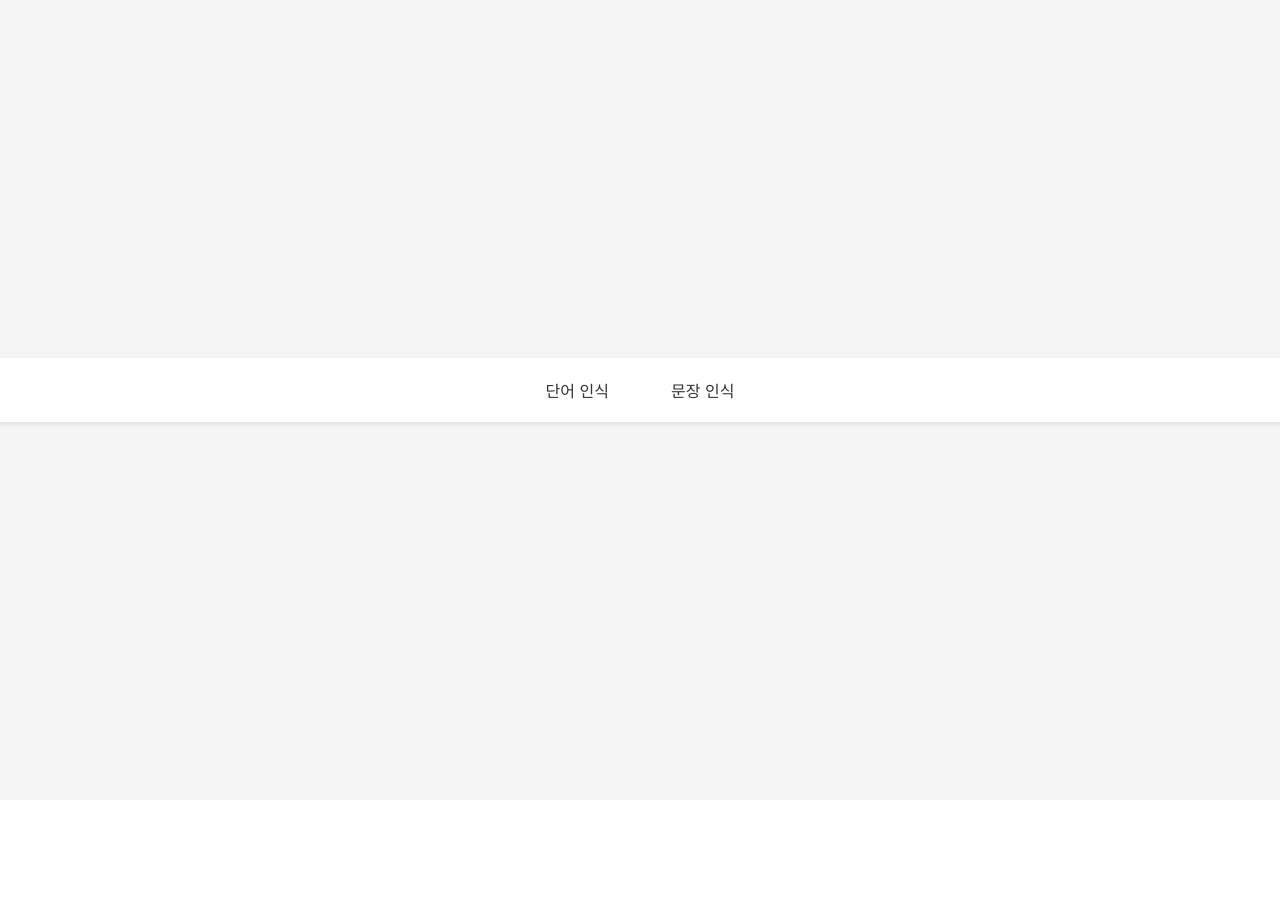
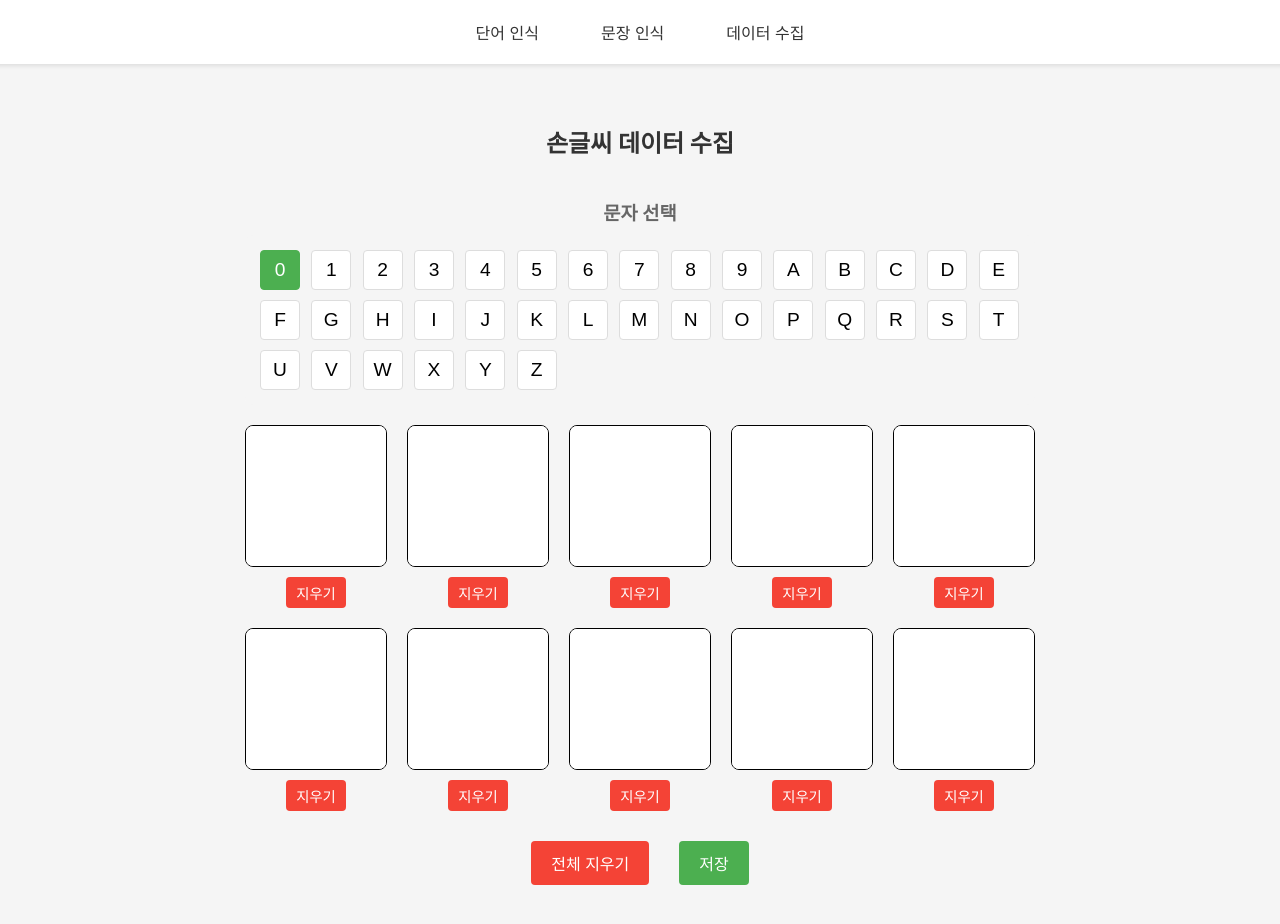
Before and after one commit to CNU-als8921/OCR_Project_FE, a React (Create React App) app: page /collect in a window 1280 px wide. Before the commit this address had no page. Before the commit the page ends 800 px from the top, so only its background shows below. Built offline with nearby package versions, Linux system fonts and the light colour scheme.

Commit message:
feat : 데이터셋 만드는 부분 추가

```diff
--- a/src/App.jsx
+++ b/src/App.jsx
@@ -1,21 +1,30 @@
-import React from 'react';
-import { BrowserRouter as Router, Routes, Route, Link } from 'react-router-dom';
-import HandwritingCanvas from './components/HandwritingCanvas';
-import SentenceCanvas from './components/SentenceCanvas';
-import './App.css';
+import React from "react";
+import { BrowserRouter as Router, Routes, Route, Link } from "react-router-dom";
+import HandwritingCanvas from "./components/HandwritingCanvas";
+import SentenceCanvas from "./components/SentenceCanvas";
+import HandwritingCollector from "./components/HandwritingCollector";
+import "./App.css";
 
 function App() {
     return (
         <Router>
             <div className="App">
                 <nav className="nav-menu">
-          <Link to="/" className="nav-link">단어 인식</Link>
-          <Link to="/sentence" className="nav-link">문장 인식</Link>
+                    <Link to="/" className="nav-link">
+                        단어 인식
+                    </Link>
+                    <Link to="/sentence" className="nav-link">
+                        문장 인식
+                    </Link>
+                    <Link to="/collect" className="nav-link">
+                        데이터 수집
+                    </Link>
                 </nav>
 
                 <Routes>
                     <Route path="/" element={<HandwritingCanvas />} />
                     <Route path="/sentence" element={<SentenceCanvas />} />
+                    <Route path="/collect" element={<HandwritingCollector />} />
                 </Routes>
             </div>
         </Router>
--- /dev/null
+++ b/src/components/HandwritingCollector.css
@@ -0,0 +1,182 @@
+.handwriting-collector {
+    display: flex;
+    flex-direction: column;
+    align-items: center;
+    padding: 20px;
+    max-width: 1200px;
+    margin: 0 auto;
+}
+
+.handwriting-collector h2 {
+    margin-bottom: 20px;
+    color: #333;
+}
+
+.char-selector {
+    width: 100%;
+    margin-bottom: 20px;
+}
+
+.char-selector h3 {
+    margin-bottom: 10px;
+    color: #666;
+}
+
+.char-grid {
+    display: grid;
+    grid-template-columns: repeat(auto-fill, minmax(40px, 1fr));
+    gap: 10px;
+    padding: 15px;
+    background-color: #f5f5f5;
+    border-radius: 8px;
+}
+
+.char-button {
+    width: 40px;
+    height: 40px;
+    border: 1px solid #ddd;
+    border-radius: 4px;
+    background-color: white;
+    cursor: pointer;
+    font-size: 1.2em;
+    transition: all 0.3s;
+}
+
+.char-button:hover {
+    background-color: #f0f0f0;
+}
+
+.char-button.selected {
+    background-color: #4caf50;
+    color: white;
+    border-color: #4caf50;
+}
+
+.canvas-grid {
+    display: grid;
+    grid-template-columns: repeat(5, 1fr);
+    gap: 20px;
+    margin-bottom: 20px;
+}
+
+.canvas-container {
+    display: flex;
+    flex-direction: column;
+    align-items: center;
+    gap: 10px;
+}
+
+canvas {
+    border: 2px solid #333;
+    border-radius: 8px;
+    cursor: crosshair;
+}
+
+.clear-button {
+    padding: 5px 10px;
+    font-size: 0.9em;
+    border: none;
+    border-radius: 4px;
+    background-color: #f44336;
+    color: white;
+    cursor: pointer;
+    transition: background-color 0.3s;
+}
+
+.clear-button:hover {
+    background-color: #d32f2f;
+}
+
+.controls {
+    display: flex;
+    gap: 10px;
+    margin-bottom: 20px;
+}
+
+.controls button {
+    padding: 10px 20px;
+    font-size: 1em;
+    border: none;
+    border-radius: 4px;
+    cursor: pointer;
+    transition: background-color 0.3s;
+}
+
+.controls button:first-child {
+    background-color: #f44336;
+    color: white;
+}
+
+.controls button:last-child {
+    background-color: #4caf50;
+    color: white;
+}
+
+.controls button:hover {
+    opacity: 0.9;
+}
+
+.stats {
+    font-size: 1.1em;
+    color: #666;
+    padding: 10px;
+    background-color: #f5f5f5;
+    border-radius: 4px;
+}
+
+.progress {
+    margin-bottom: 20px;
+    font-size: 1.2em;
+    color: #666;
+}
+
+.error-message {
+    color: #f44336;
+    margin-bottom: 20px;
+    padding: 10px;
+    background-color: #ffebee;
+    border-radius: 4px;
+    width: 100%;
+    text-align: center;
+}
+
+.saved-images {
+    width: 100%;
+    margin-top: 20px;
+}
+
+.saved-images h3 {
+    margin-bottom: 15px;
+    color: #333;
+}
+
+.image-grid {
+    display: grid;
+    grid-template-columns: repeat(auto-fill, minmax(100px, 1fr));
+    gap: 15px;
+    padding: 15px;
+    background-color: #f5f5f5;
+    border-radius: 8px;
+}
+
+.saved-image {
+    display: flex;
+    flex-direction: column;
+    align-items: center;
+    background-color: white;
+    padding: 10px;
+    border-radius: 4px;
+    box-shadow: 0 2px 4px rgba(0, 0, 0, 0.1);
+}
+
+.saved-image img {
+    width: 28px;
+    height: 28px;
+    margin-bottom: 5px;
+    image-rendering: pixelated;
+}
+
+.saved-image span {
+    font-size: 0.9em;
+    color: #666;
+}
--- /dev/null
+++ b/src/components/HandwritingCollector.jsx
@@ -0,0 +1,181 @@
+import React, { useRef, useState, useEffect } from "react";
+import "./HandwritingCollector.css";
+
+const HandwritingCollector = () => {
+    const canvasRefs = useRef(
+        Array(10)
+            .fill(null)
+            .map(() => React.createRef())
+    );
+    const [selectedChar, setSelectedChar] = useState("0");
+    const [isDrawing, setIsDrawing] = useState(false);
+    const [currentCanvas, setCurrentCanvas] = useState(null);
+
+    const characters = "0123456789ABCDEFGHIJKLMNOPQRSTUVWXYZ".split("");
+    const charToLabel = characters.reduce((acc, char, index) => {
+        acc[char] = index;
+        return acc;
+    }, {});
+
+    useEffect(() => {
+        // 모든 캔버스 초기화
+        canvasRefs.current.forEach((canvasRef) => {
+            if (canvasRef.current) {
+                const ctx = canvasRef.current.getContext("2d");
+                ctx.fillStyle = "white";
+                ctx.fillRect(
+                    0,
+                    0,
+                    canvasRef.current.width,
+                    canvasRef.current.height
+                );
+                ctx.strokeStyle = "black";
+                ctx.lineWidth = 2;
+            }
+        });
+    }, [selectedChar]);
+
+    const startDrawing = (e, index) => {
+        setIsDrawing(true);
+        setCurrentCanvas(index);
+        const canvas = canvasRefs.current[index].current;
+        const ctx = canvas.getContext("2d");
+        const rect = canvas.getBoundingClientRect();
+        const x = e.clientX - rect.left;
+        const y = e.clientY - rect.top;
+        ctx.beginPath();
+        ctx.moveTo(x, y);
+    };
+
+    const draw = (e) => {
+        if (!isDrawing || currentCanvas === null) return;
+        const canvas = canvasRefs.current[currentCanvas].current;
+        const ctx = canvas.getContext("2d");
+        const rect = canvas.getBoundingClientRect();
+        const x = e.clientX - rect.left;
+        const y = e.clientY - rect.top;
+        ctx.lineTo(x, y);
+        ctx.stroke();
+    };
+
+    const stopDrawing = () => {
+        setIsDrawing(false);
+        setCurrentCanvas(null);
+    };
+
+    const clearCanvas = (index) => {
+        const canvas = canvasRefs.current[index].current;
+        const ctx = canvas.getContext("2d");
+        ctx.fillStyle = "white";
+        ctx.fillRect(0, 0, canvas.width, canvas.height);
+    };
+
+    const clearAllCanvas = () => {
+        canvasRefs.current.forEach((_, index) => clearCanvas(index));
+    };
+
+    const saveImages = async () => {
+        try {
+            const savedImages = [];
+
+            for (let i = 0; i < canvasRefs.current.length; i++) {
+                const canvas = canvasRefs.current[i].current;
+                const resizedCanvas = document.createElement("canvas");
+                resizedCanvas.width = 28;
+                resizedCanvas.height = 28;
+                const ctx = resizedCanvas.getContext("2d");
+
+                ctx.drawImage(canvas, 0, 0, 28, 28);
+
+                const blob = await new Promise((resolve) =>
+                    resizedCanvas.toBlob(resolve, "image/png")
+                );
+
+                savedImages.push(blob);
+            }
+
+            // FormData 생성 및 서버로 전송
+            const formData = new FormData();
+            savedImages.forEach((blob, index) => {
+                formData.append(
+                    "images",
+                    blob,
+                    `${charToLabel[selectedChar]}_${index}.png`
+                );
+            });
+
+            const response = await fetch("/api/save-handwriting", {
+                method: "POST",
+                body: formData,
+            });
+
+            if (response.ok) {
+                const result = await response.json();
+                console.log("Images saved successfully:", result);
+                clearAllCanvas();
+            } else {
+                console.error("Failed to save images:", await response.text());
+            }
+        } catch (error) {
+            console.error("Error saving images:", error);
+        }
+    };
+
+    return (
+        <div className="handwriting-collector">
+            <h2>손글씨 데이터 수집</h2>
+
+            <div className="char-selector">
+                <h3>문자 선택</h3>
+                <div className="char-grid">
+                    {characters.map((char) => (
+                        <button
+                            key={char}
+                            className={`char-button ${
+                                selectedChar === char ? "selected" : ""
+                            }`}
+                            onClick={() => setSelectedChar(char)}
+                        >
+                            {char}
+                        </button>
+                    ))}
+                </div>
+            </div>
+
+            <div className="canvas-grid">
+                {Array(10)
+                    .fill(null)
+                    .map((_, index) => (
+                        <div key={index} className="canvas-container">
+                            <canvas
+                                ref={canvasRefs.current[index]}
+                                width={140}
+                                height={140}
+                                onMouseDown={(e) => startDrawing(e, index)}
+                                onMouseMove={draw}
+                                onMouseUp={stopDrawing}
+                                onMouseOut={stopDrawing}
+                                style={{
+                                    border: "1px solid black",
+                                    backgroundColor: "white",
+                                }}
+                            />
+                            <button
+                                className="clear-button"
+                                onClick={() => clearCanvas(index)}
+                            >
+                                지우기
+                            </button>
+                        </div>
+                    ))}
+            </div>
+
+            <div className="controls">
+                <button onClick={clearAllCanvas}>전체 지우기</button>
+                <button onClick={saveImages}>저장</button>
+            </div>
+        </div>
+    );
+};
+
+export default HandwritingCollector;
```
Also changed, not shown: package.json (indentation only), 1 other file (tests, documents, lock files or other folders). Lines whose indentation alone changed are shown as unchanged.
